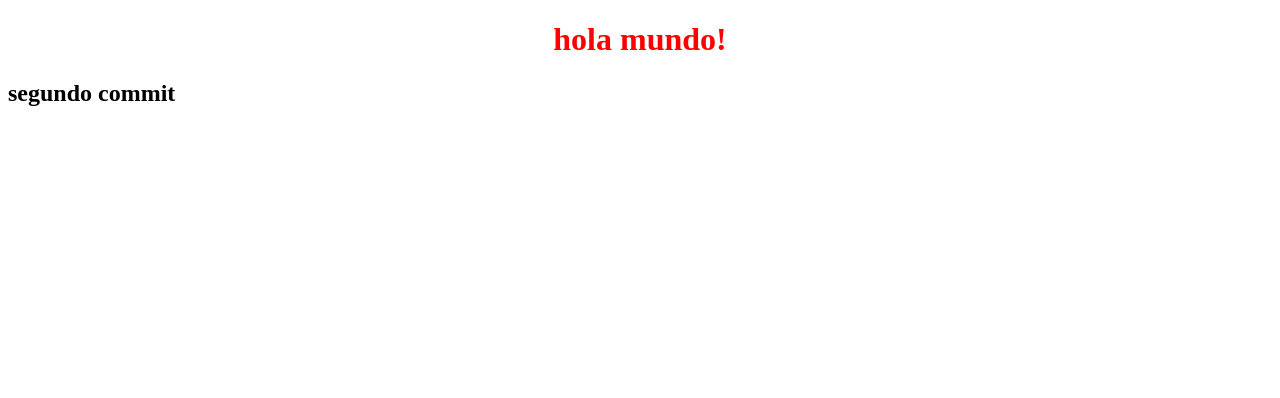
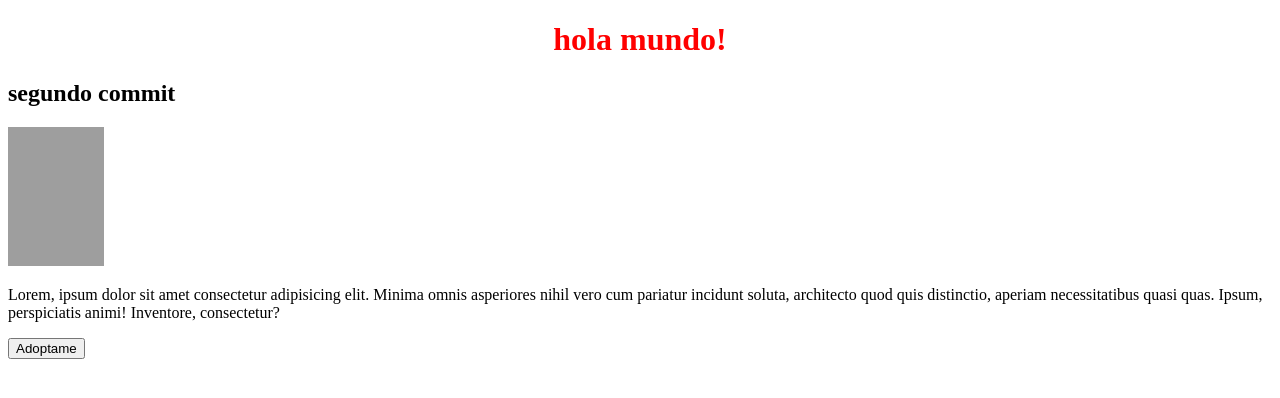
Before and after one commit to TomasGLZ/primer-repo-coder, a plain HTML site: page index.html in a window 1280 px wide. Drawn offline with Linux system fonts and the light colour scheme; grey boxes are pictures that could not be loaded.

Commit message:
card con gatitos

```diff
--- a/index.html
+++ b/index.html
@@ -10,5 +10,11 @@
     <h1>hola mundo!</h1>
 
     <h2>segundo commit</h2>
+    <div>
+        <img src="https://placekitten.com/96/139" alt="gatito">
+        <p>Lorem, ipsum dolor sit amet consectetur adipisicing elit. Minima omnis asperiores nihil vero cum pariatur incidunt soluta, architecto quod quis distinctio, aperiam necessitatibus quasi quas. Ipsum, perspiciatis animi! Inventore, consectetur?
+        </p>
+        <button>Adoptame</button>
+    </div>
 </body>
 </html>
```
Also changed, not shown: 1 other file.
